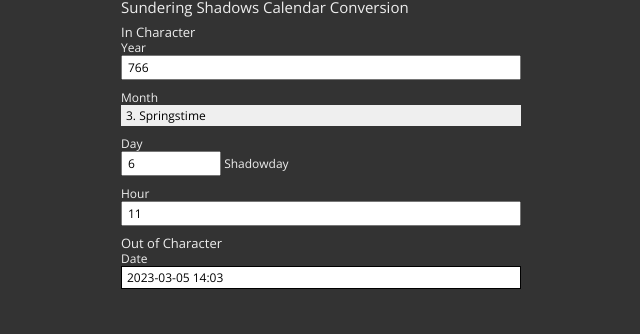
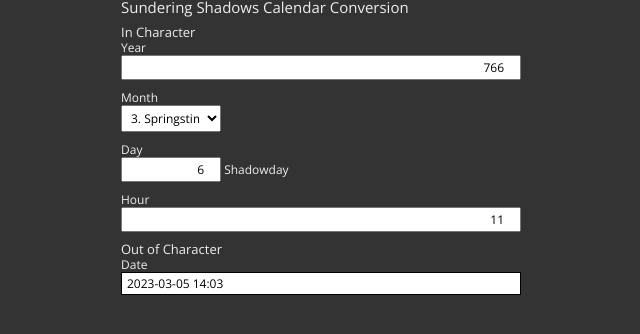
Before and after one commit to Dbevan/sustools, a plain HTML site: page index.html in a window 1280 px wide. Shown: the whole page, without its empty margins (319-959 px from the left). Drawn offline with nearby package versions, Linux system fonts and the light colour scheme.

Commit message:
Update CSS presentation.
* Remove unused select styling.
* Month and day now share width.

```diff
--- a/base.scss
+++ b/base.scss
@@ -149,16 +149,11 @@ input, select {
 
 input[type="number"]{
 	padding-right: 0;
-}
-
-select {
-	appearance: none;
-	border:none;
-	border-radius: 0;
+	text-align: right;
 }
 
 #dtInput {
 	border: 1px solid black;
 }
 
-#day { width: 25%; }
+#month, #day { width: 25%; }
--- a/default.css
+++ b/default.css
@@ -100,15 +100,11 @@ input, select {
   padding: 3px 5px; }
 
 input[type="number"] {
-  padding-right: 0; }
-
-select {
-  appearance: none;
-  border: none;
-  border-radius: 0; }
+  padding-right: 0;
+  text-align: right; }
 
 #dtInput {
   border: 1px solid black; }
 
-#day {
+#month, #day {
   width: 25%; }
```
